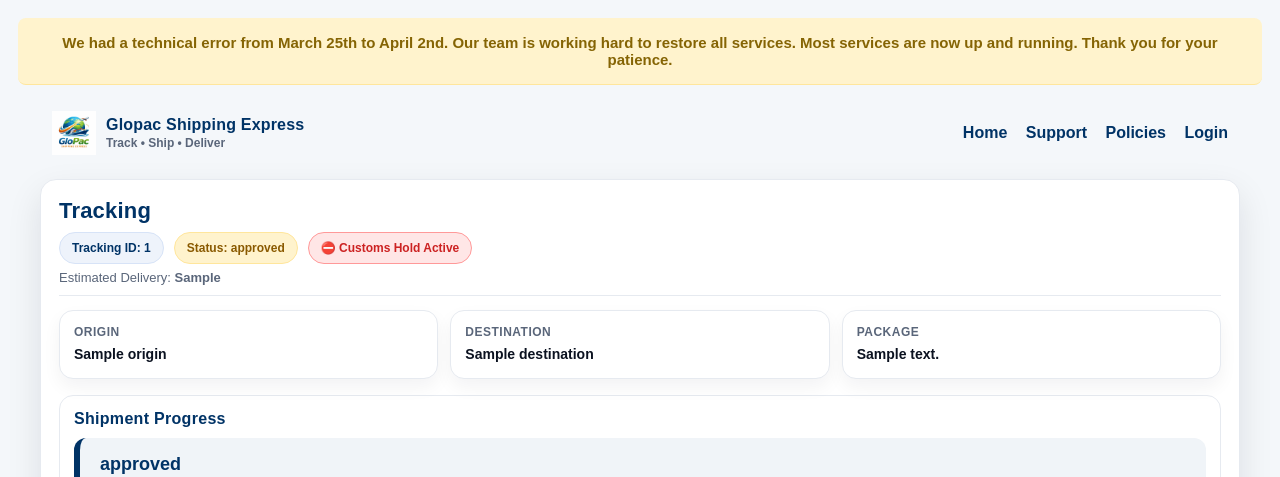
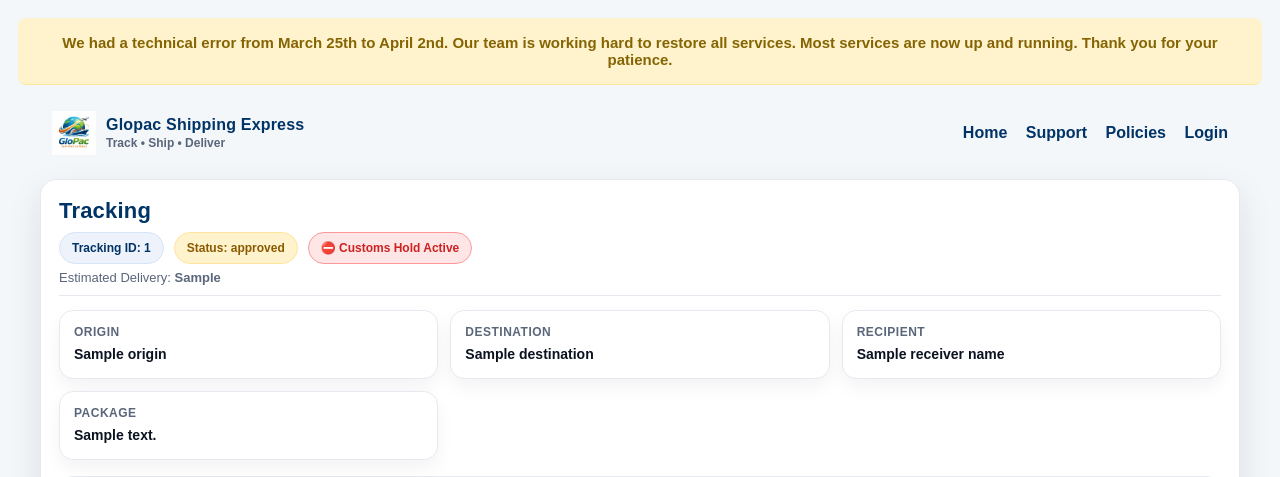
Before and after one commit to derrbdreblove-dot/glopacshipping, a Flask app: template templates/track.html in a window 1280 px wide. Shown: the top 477 px of the page. Run offline with Flask 3, Linux system fonts and the light colour scheme; the template is opened without the code that fills it: most values are stand-ins (such as "Sample title", 1, 10 or a date in 2020); parts of the project's set-up code (start-up, migrations or seed data) failed here and were passed over; some libraries are stand-ins or nearby versions.

Commit message:
Add files via upload

```diff
--- a/templates/my_shipments.html
+++ b/templates/my_shipments.html
@@ -339,6 +339,9 @@
               <div class="left">
                 <div class="tid">{{ s.tracking_id }} — {{ s.status }}</div>
                 <div class="small"><b>From:</b> {{ s.origin }} &nbsp;•&nbsp; <b>To:</b> {{ s.destination }}</div>
+                {% if s.receiver_name %}
+                  <div class="small"><b>Recipient:</b> {{ s.receiver_name }}</div>
+                {% endif %}
                 {% if s.estimated_delivery %}
                   <div class="small"><b>Estimated delivery:</b> {{ s.estimated_delivery }}</div>
                 {% endif %}
--- a/templates/track.html
+++ b/templates/track.html
@@ -320,6 +320,10 @@
         <div class="v">{{ destination }}</div>
       </div>
       <div class="box">
+        <div class="k">RECIPIENT</div>
+        <div class="v">{{ receiver_name }}</div>
+      </div>
+      <div class="box">
         <div class="k">PACKAGE</div>
         <div class="v">{{ package_details }}</div>
       </div>
```
